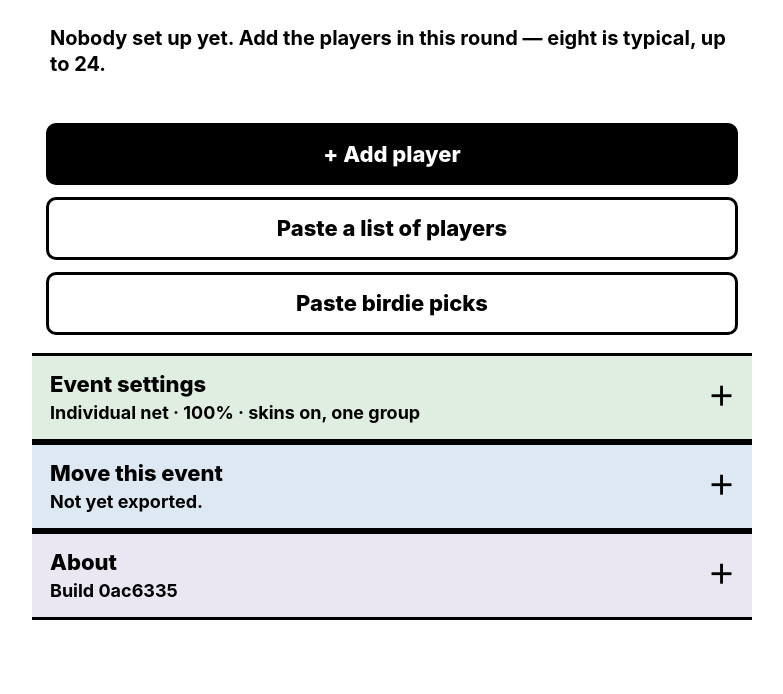
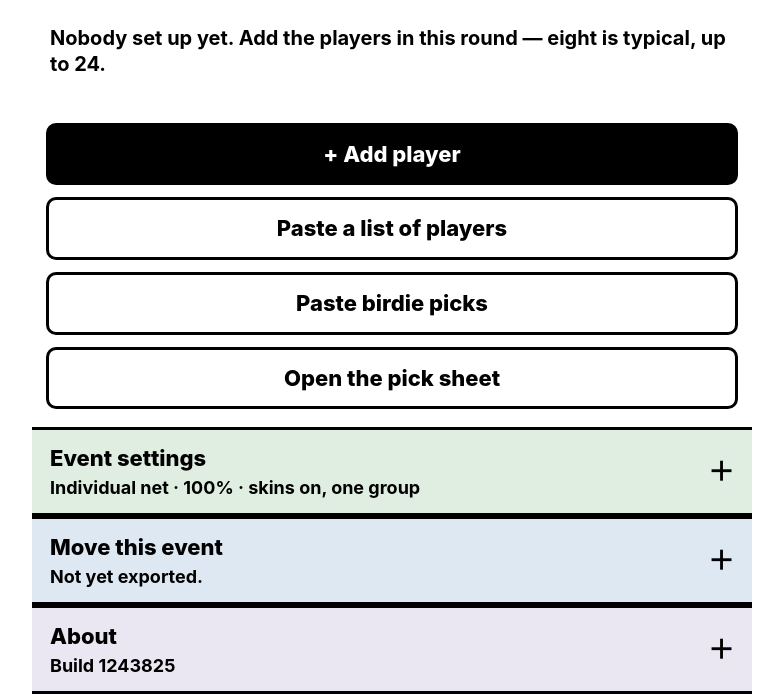
Before and after one commit to mexicomoe/btc-clubhouse, a website: page leaderboard.html in a window 1280 px wide. Shown: the part 248-942 px from the top of the page, without its empty margins (248-1031 px from the left). Before the commit the page ends 868 px from the top, so only its background shows below. Drawn offline with Linux system fonts and the light colour scheme.

Commit message:
join the three pages up, so a bad autocomplete cannot strand you
index, picks and leaderboard were islands. Land on one and there was no
way to the others. That is not theoretical: Safari's address-bar
autocomplete silently completes a typed address to a page you visited
before, and Go takes the completion — so typing the site address landed
on the scoring app with no route through to the pick sheet, twice.

Setup gets "Open the pick sheet". Picks gets a line back to home and to
the leaderboard. Now it does not matter where you come in.

Co-Authored-By: Claude Opus 5 <noreply@anthropic.com>

```diff
--- a/clubhouse.css
+++ b/clubhouse.css
@@ -158,6 +158,9 @@
   .big.danger:active { background: var(--penalty); color: var(--paper); }
   .big[disabled] { opacity: .45; cursor: default; }
   .big + .big { margin-top: 12px; }
+  /* A .big that is a real link to another page, not a button. Buttons centre
+     their label on their own; anchors do not. */
+  a.big { text-align: center; text-decoration: none; }
 
   /* Setup: the two things checked first, before anything is opened — how many
      men are in, and whether their cards have arrived. */
--- a/leaderboard.html
+++ b/leaderboard.html
@@ -44,6 +44,10 @@
     <button class="big solid" id="addBtn">+ Add player</button>
     <button class="big" id="pastePlayersBtn">Paste a list of players</button>
     <button class="big" id="pastePicksBtn">Paste birdie picks</button>
+    <!-- The three pages used to be islands. Land on this one — which is where a
+         browser's address-bar autocomplete tends to dump you — and there was no
+         way through to the pick sheet at all. -->
+    <a class="big" href="picks.html">Open the pick sheet</a>
   </div>
   <div id="rosterBox"></div>
   <div id="picksBox"></div>
--- a/version.js
+++ b/version.js
@@ -2,4 +2,4 @@
 /* Written by .githooks/pre-commit. Do not edit by hand — any change here is
    overwritten on the next commit. The build is a fingerprint of engine.js,
    importer.js, leaderboard.html and src/, so it moves only when the app does. */
-globalThis.ClubhouseVersion = { build: "0ac6335", date: "2026-08-12" };
+globalThis.ClubhouseVersion = { build: "1243825", date: "2026-08-12" };
```
Also changed, not shown: picks.html (+4 -0 lines).
